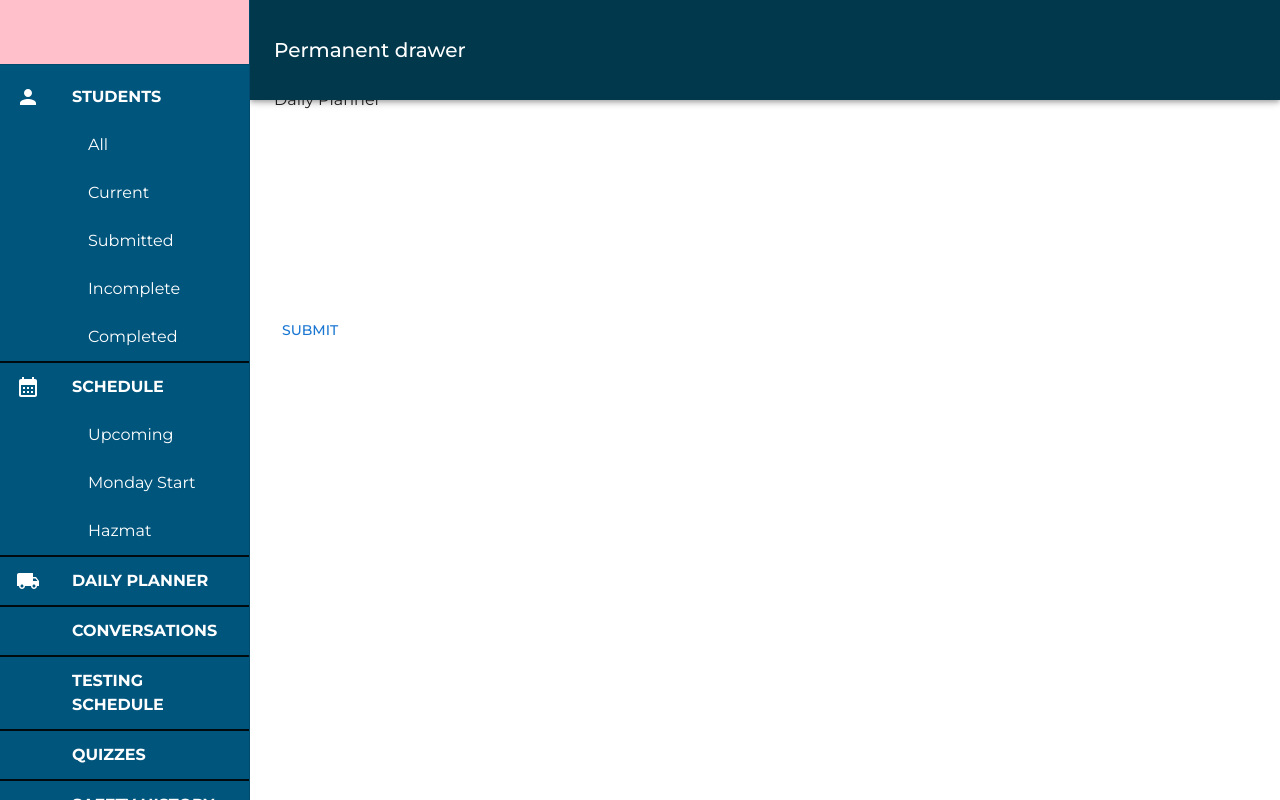
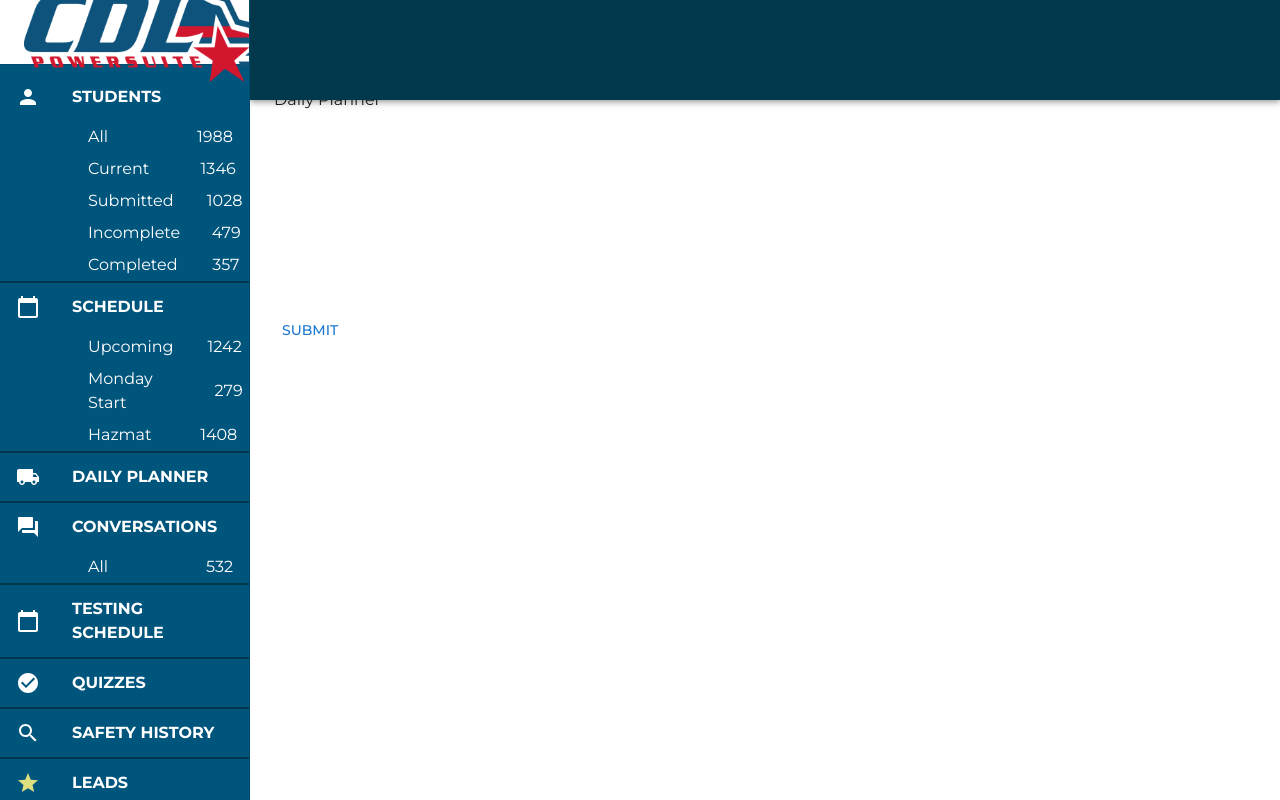
Before and after one commit to michaelwilliams-cdlpowersuite/eldt-v2, a React (Create React App) app: page /daily-planner in a window 1280 px wide. Built offline with nearby package versions, Linux system fonts and the light colour scheme.

Commit message:
Add icon placeholders

```diff
--- a/src/App.tsx
+++ b/src/App.tsx
@@ -4,12 +4,14 @@ import { QueryClient, QueryClientProvider } from "@tanstack/react-query";
 import { SnackbarProvider } from "notistack";
 import { ThemeProvider } from "@emotion/react";
 import { theme } from "./styles/theme";
+import { CssBaseline } from "@mui/material";
 
 function App() {
   const queryClient = new QueryClient();
 
   return (
     <ThemeProvider theme={theme}>
+      <CssBaseline />
       <div className="App">
         <SnackbarProvider>
           <QueryClientProvider client={queryClient}>
--- a/src/layouts/MainLayout.tsx
+++ b/src/layouts/MainLayout.tsx
@@ -14,6 +14,7 @@ import * as React from "react";
 import { Outlet, Link as RouterLink } from "react-router-dom";
 import mainNavItems from "./mainNavItems";
 import { brandColors } from "../styles/brandColors";
+import { Paper } from "@mui/material";
 
 const drawerWidth = 250;
 const toolbarHeight = 100;
@@ -23,7 +24,6 @@ interface MainLayoutProps {}
 const MainLayout: React.FC<MainLayoutProps> = () => {
   return (
     <Box sx={{ display: "flex" }}>
-      <CssBaseline />
       <AppBar
         position="fixed"
         sx={{
@@ -33,9 +33,7 @@ const MainLayout: React.FC<MainLayoutProps> = () => {
         }}
       >
         <Toolbar sx={{ height: toolbarHeight }}>
-          <Typography variant="h6" noWrap component="div">
-            Permanent drawer
-          </Typography>
+          <Typography variant="h6" noWrap component="div"></Typography>
         </Toolbar>
       </AppBar>
       <Drawer
@@ -51,7 +49,25 @@ const MainLayout: React.FC<MainLayoutProps> = () => {
         variant="permanent"
         anchor="left"
       >
-        <Toolbar sx={{ bgcolor: "pink", height: toolbarHeight }} />
+        <Toolbar
+          sx={{
+            display: "flex",
+            justifyContent: "space-between",
+            alignItems: "center",
+            padding: "0 1rem",
+            bgcolor: "white",
+          }}
+        >
+          <Box
+            component="img"
+            sx={{
+              height: toolbarHeight,
+              width: drawerWidth,
+            }}
+            alt="CDL Professional Solutions Logo"
+            src="cdl_ps_logo_720.png"
+          />
+        </Toolbar>
         <Divider />
         <List>
           {/* Loop over the nav items */}
@@ -80,7 +96,7 @@ const MainLayout: React.FC<MainLayoutProps> = () => {
                       "& .MuiListItemText-primary": {
                         color: "white",
                         textTransform: "uppercase",
-                        fontWeight: "bold",
+                        fontWeight: 700,
                       },
                     }}
                   />
@@ -91,7 +107,16 @@ const MainLayout: React.FC<MainLayoutProps> = () => {
               {nav.subNav && (
                 <List component="div" disablePadding>
                   {nav.subNav.map((subNavItem, subIndex) => (
-                    <ListItem key={subIndex} sx={{ pl: 4 }}>
+                    <ListItem
+                      key={subIndex}
+                      sx={{
+                        pl: 4,
+                        py: 0,
+                        display: "flex",
+                        justifyContent: "space-between",
+                        alignItems: "center",
+                      }}
+                    >
                       <ListItemText
                         inset
                         primary={subNavItem.label}
@@ -99,6 +124,17 @@ const MainLayout: React.FC<MainLayoutProps> = () => {
                           "& .MuiListItemText-primary": {
                             color: "white",
                             fontWeight: "normal",
+                          },
+                        }}
+                      />
+                      <ListItemText
+                        inset
+                        primary={Math.floor(Math.random() * 2001)}
+                        sx={{
+                          "& .MuiListItemText-primary": {
+                            color: "white",
+                            fontWeight: "normal",
+                            textAlign: "right",
                           },
                         }}
                       />
@@ -110,6 +146,7 @@ const MainLayout: React.FC<MainLayoutProps> = () => {
               <Divider
                 sx={{
                   border: 1,
+                  borderColor: brandColors.cdlDarkBlue,
                 }}
               />
             </React.Fragment>
--- a/src/layouts/mainNavItems.tsx
+++ b/src/layouts/mainNavItems.tsx
@@ -1,8 +1,12 @@
-// src/config/mainNavItems.js
 import PersonIcon from "@mui/icons-material/Person";
-import CalendarMonthIcon from "@mui/icons-material/CalendarMonth";
+import CalendarTodayIcon from "@mui/icons-material/CalendarToday";
 import LocalShippingIcon from "@mui/icons-material/LocalShipping";
+import CheckCircleIcon from "@mui/icons-material/CheckCircle";
 import { ReactNode } from "react";
+import ForumIcon from "@mui/icons-material/Forum";
+import StarIcon from "@mui/icons-material/Star";
+import SearchIcon from "@mui/icons-material/Search";
+import TrendingUpIcon from "@mui/icons-material/TrendingUp";
 
 export interface NavItemsProps {
   label: string;
@@ -37,7 +41,7 @@ const mainNavItems = [
   {
     label: "Schedule",
     path: "/schedule",
-    icon: <CalendarMonthIcon />,
+    icon: <CalendarTodayIcon />,
     subNav: [
       {
         label: "Upcoming",
@@ -58,26 +62,37 @@ const mainNavItems = [
   {
     label: "Conversations",
     path: "",
+    icon: <ForumIcon />,
+    subNav: [
+      {
+        label: "All",
+      },
+    ],
   },
   {
     label: "Testing Schedule",
     path: "",
+    icon: <CalendarTodayIcon />,
   },
   {
     label: "Quizzes",
     path: "",
+    icon: <CheckCircleIcon />,
   },
   {
     label: "Safety History",
     path: "",
+    icon: <SearchIcon />,
   },
   {
     label: "Leads",
     path: "",
+    icon: <StarIcon sx={{ color: "#dee07f" }} />,
   },
   {
     label: "Analytics",
     path: "",
+    icon: <TrendingUpIcon />,
   },
 ];
 
```
Also changed, not shown: public/cdl_ps_logo_720.png (added).
